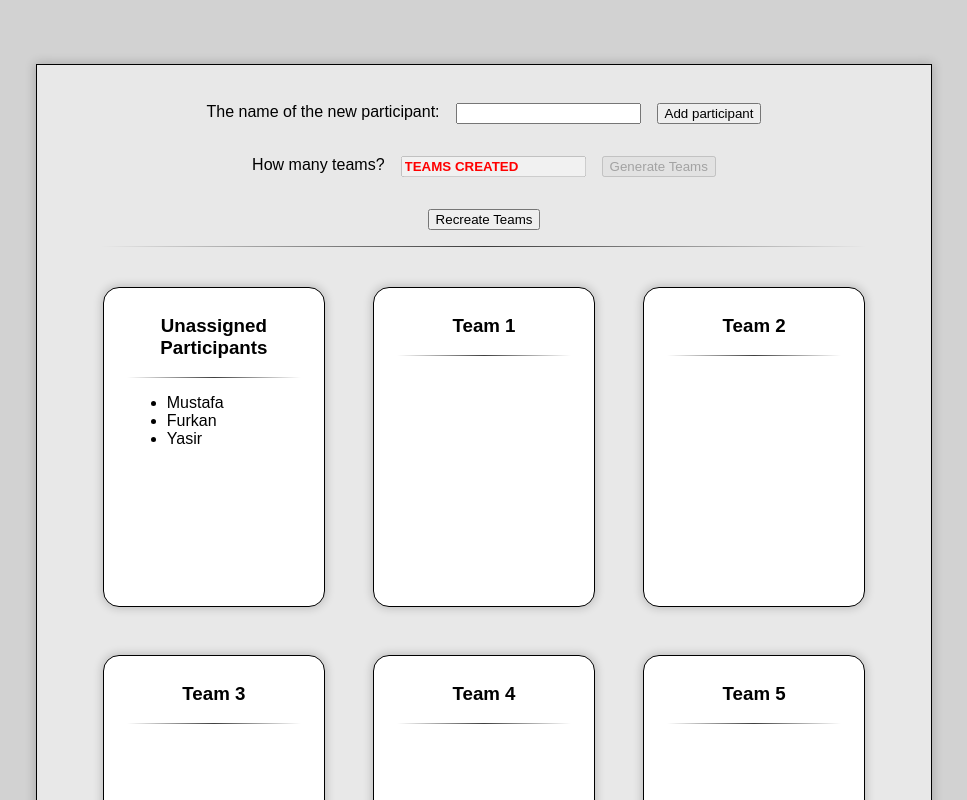
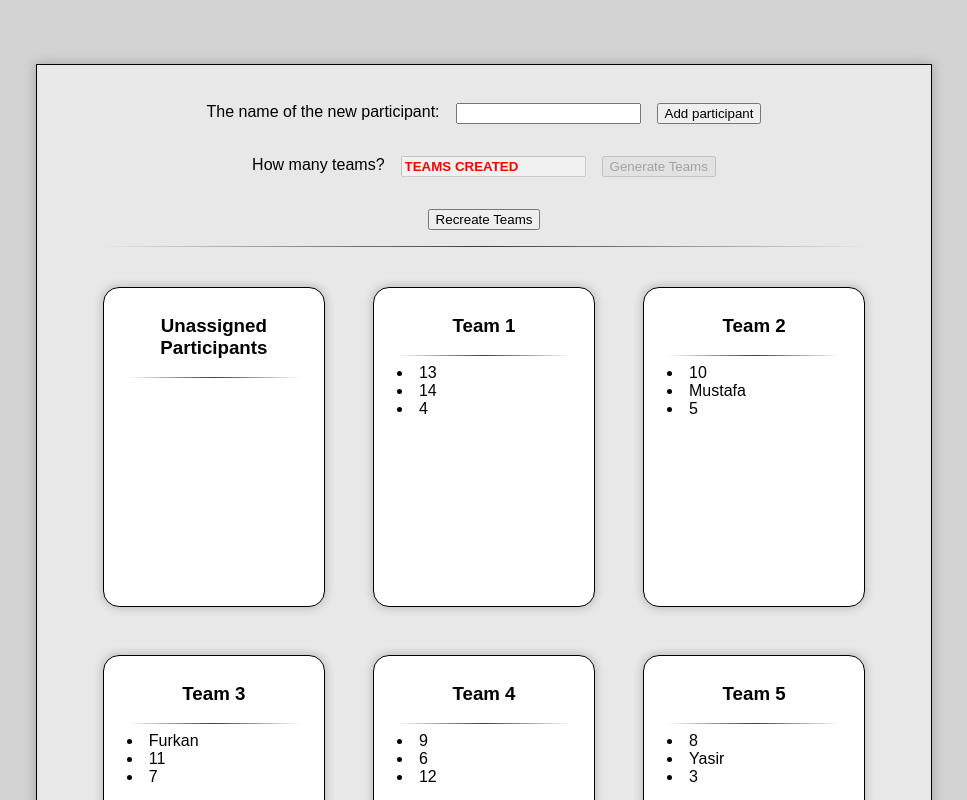
Before and after one commit to yasirozdemir/Team-Generator-App, a plain HTML site: page index.html in a window 1280 px wide. Both pictures are taken after typing "5" into the empty fields and a click on the button "Generate Teams". Shown: the top 800 px of the page, without its empty margins (156-1123 px from the left). Drawn offline with Linux system fonts and the light colour scheme.

Commit message:
js updates

```diff
--- a/index.html
+++ b/index.html
@@ -36,6 +36,18 @@
                     <li>Mustafa</li>
                     <li>Furkan</li>
                     <li>Yasir</li>
+                    <li>3</li>
+                    <li>4</li>
+                    <li>5</li>
+                    <li>6</li>
+                    <li>7</li>
+                    <li>8</li>
+                    <li>9</li>
+                    <li>10</li>
+                    <li>11</li>
+                    <li>12</li>
+                    <li>13</li>
+                    <li>14</li>
                 </ul>
             </div>
         </section>
--- a/script.js
+++ b/script.js
@@ -69,12 +69,17 @@ const generateTeams = function () {
   let memberPerTeam =
     shuffleUnassignedParticipants().length / numberInput.value;
 
+  if (memberPerTeam < 1) {
+    numberInput.value = "1";
+    alert("Number of members per team must be at least 1");
+    return;
+  }
+
   for (let i = 1; i <= numberInput.value; i++) {
     let newTeamList = document.createElement("div");
     newTeamList.className = "lists";
-    newTeamList.setAttribute("id", `team-${i}`);
     newTeamList.innerHTML = `<h3>Team ${i}</h3>
-    <hr>`;
+     <hr>`;
     listContainer.appendChild(newTeamList);
 
     for (let k = 1; k <= memberPerTeam; k++) {
@@ -85,11 +90,17 @@ const generateTeams = function () {
       );
       shuffleUnassignedParticipants().pop;
     }
-    let lastTeam = document.getElementById(`team-${numberInput.value}`);
   }
 
-  if (shuffleUnassignedParticipants().length > 0) {
+  let stillHaveUnassigned =
+    shuffleUnassignedParticipants().length > 0 ? true : false;
+
+  let listsArray = document.getElementsByClassName("lists");
+  if (stillHaveUnassigned) {
     console.log(shuffleUnassignedParticipants());
+    for (let i = 0; i < shuffleUnassignedParticipants().length; i++) {
+      console.log(shuffleUnassignedParticipants()[i]);
+    }
   }
 
   // to prevent the function break remove event listener from the button
```
